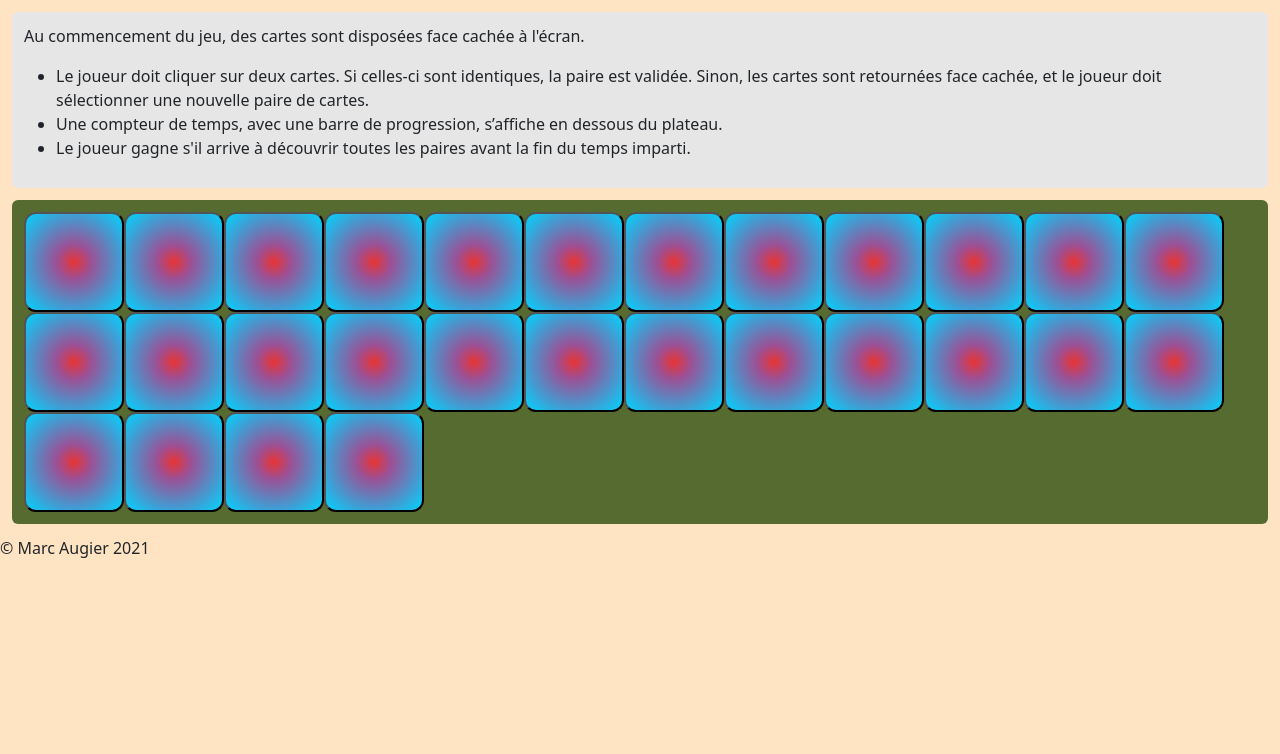
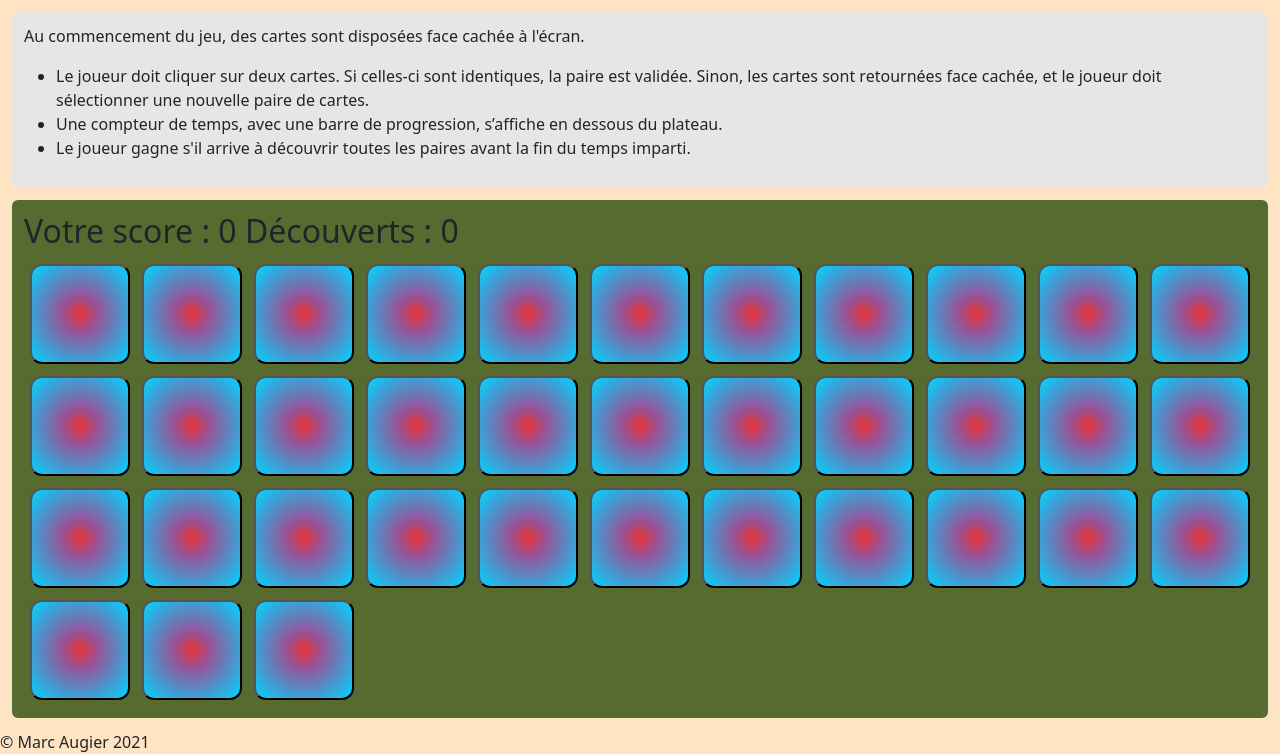
Before and after one commit to marcyves/memory, a PHP site: page / in a window 1280 px wide. Shown: the part 56-810 px from the top of the page. Before the commit the page ends 614 px from the top, so only its background shows below. Run offline with PHP 8.4, Linux system fonts and the light colour scheme.

Commit message:
front end fonctionnel

```diff
--- a/assets/memory.js
+++ b/assets/memory.js
@@ -1,11 +1,57 @@
 function buildCard(n){
-    return "<button class='carte' id='card" + n + "' onClick='card(" + n + ")'></button>";
+    return "<button class='carte card_down' id='card" + n + "' onClick='cardSelected(" + n + ")'></button>";
 }
 
-function card(n){
-    console.log("deck[" + n + "] = " + deck[n]);
-    let card = document.getElementById('card'+n);
-    card.innerHTML = "<h1>" + deck[n] + "</h1>";
+function displayCard(n){
+    let button = document.getElementById('card'+n);
+    button.classList.add("card_up");
+    button.classList.remove("card_down");
+    button.style.backgroundPosition = "-5px " + 100*deck[n] +"px";
+}
+
+function resetCard(n){
+    let button = document.getElementById('card'+n);
+    button.classList.remove("card_up");
+    button.classList.add("card_down");
+    button.style.backgroundPosition = "";
+}
+
+function cardSelected(n){
+    console.log("Card selected is deck[" + n + "] = " + deck[n]);
+    displayCard(n);
+
+    if (card_selected){
+        oneStep();
+        console.log("Is it ? deck[" + card_one + "] = " + deck[card_one]);
+        if (deck[card_one] === deck[n]){
+            alert("Good spot");
+            pairFound();
+            card_selected = false;
+        }else{
+            alert("Looser")
+            resetCard(n);
+            resetCard(card_one);
+            card_selected = false;
+        }
+    }else{
+        card_one = n;
+        card_selected = true
+    }
+}
+
+function displayScore(){
+    let elt = document.getElementById('score');
+    elt.innerHTML = "<h2>Votre score : " + step +" Découverts : " + found + "</h2>";
+}
+
+function oneStep(){
+    step++;
+    displayScore();
+}
+
+function pairFound(){
+    found++;
+    displayScore();
 }
 
 function shuffle(array) {
@@ -26,7 +72,7 @@ function createDeck(max){
     console.log(deck);
 }
 
-let max_card = 28;
+let max_card = 18 * 2;
 createDeck(max_card);
 
 card_selected = false;
@@ -39,3 +85,7 @@ for(let i=0;i<max_card;i++){
 }
 
 elt.innerHTML = tmp;
+
+step = 0;
+found = 0;
+displayScore();
--- a/assets/style.css
+++ b/assets/style.css
@@ -20,11 +20,19 @@ body{
     display: flex;
     flex-wrap: wrap;
 }
+
 .carte{
+    width: 100px;
+    height: 100px;
+    margin: 6px;
+    border-radius: 12px;
+}
+
+.card_down{
     background: rgb(231,52,52);
     background: radial-gradient(circle, rgba(231,52,52,1) 0%, rgba(156,80,149,1) 25%, rgba(0,212,255,1) 100%);
-    border-radius: 12px;
-    width: 100px;
-    height: 100px;
-    padding: 4px;
 }
+
+.card_up {
+    background: url('../images/cards.png');
+}
--- a/index.html
+++ b/index.html
@@ -40,9 +40,8 @@
              </p>
         </section>
         <section class="plateau">
-            <div id="plateau">
-
-            </div>
+            <div id="score"></div>
+            <div id="plateau"></div>
         </section>
         </main>
     <footer>
```
